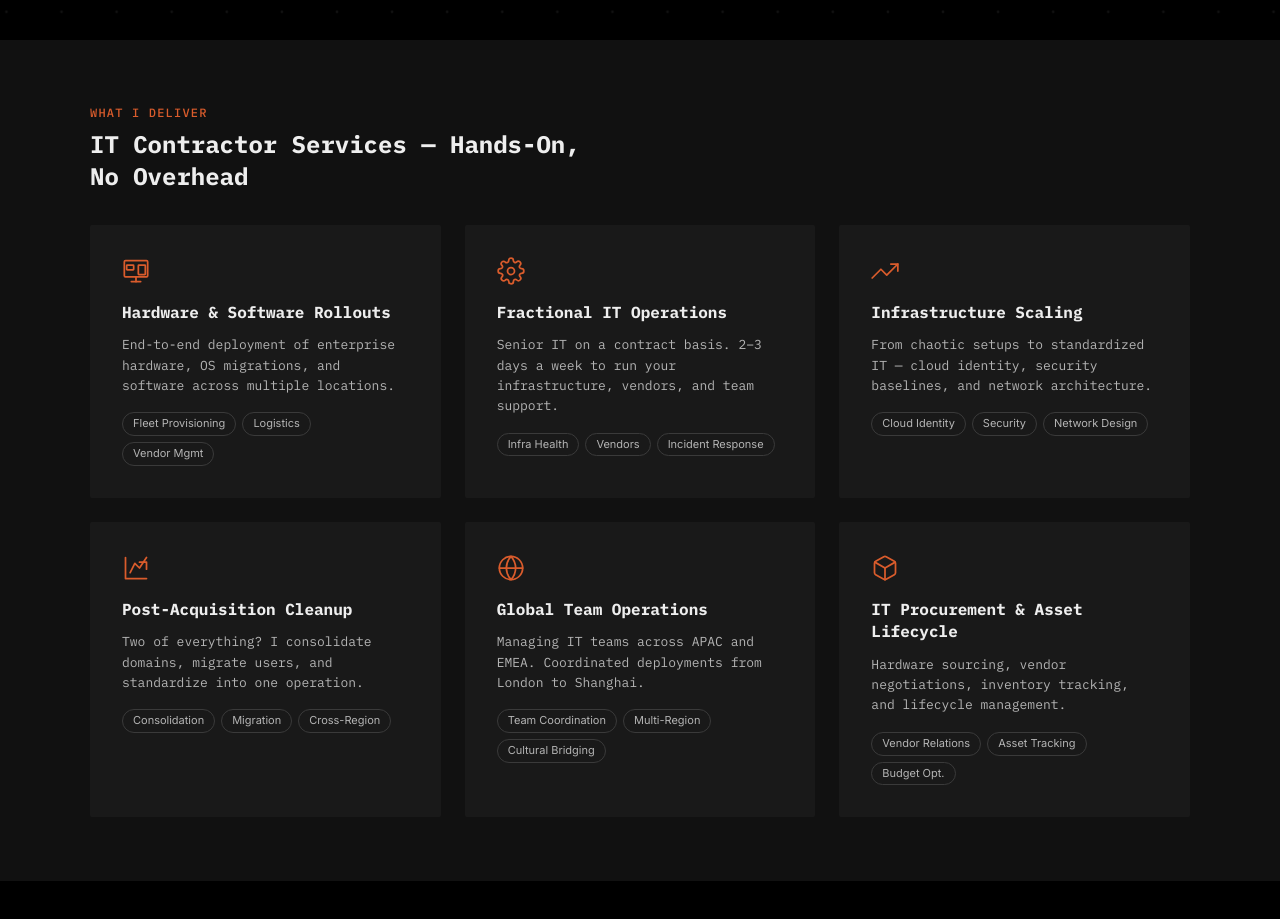
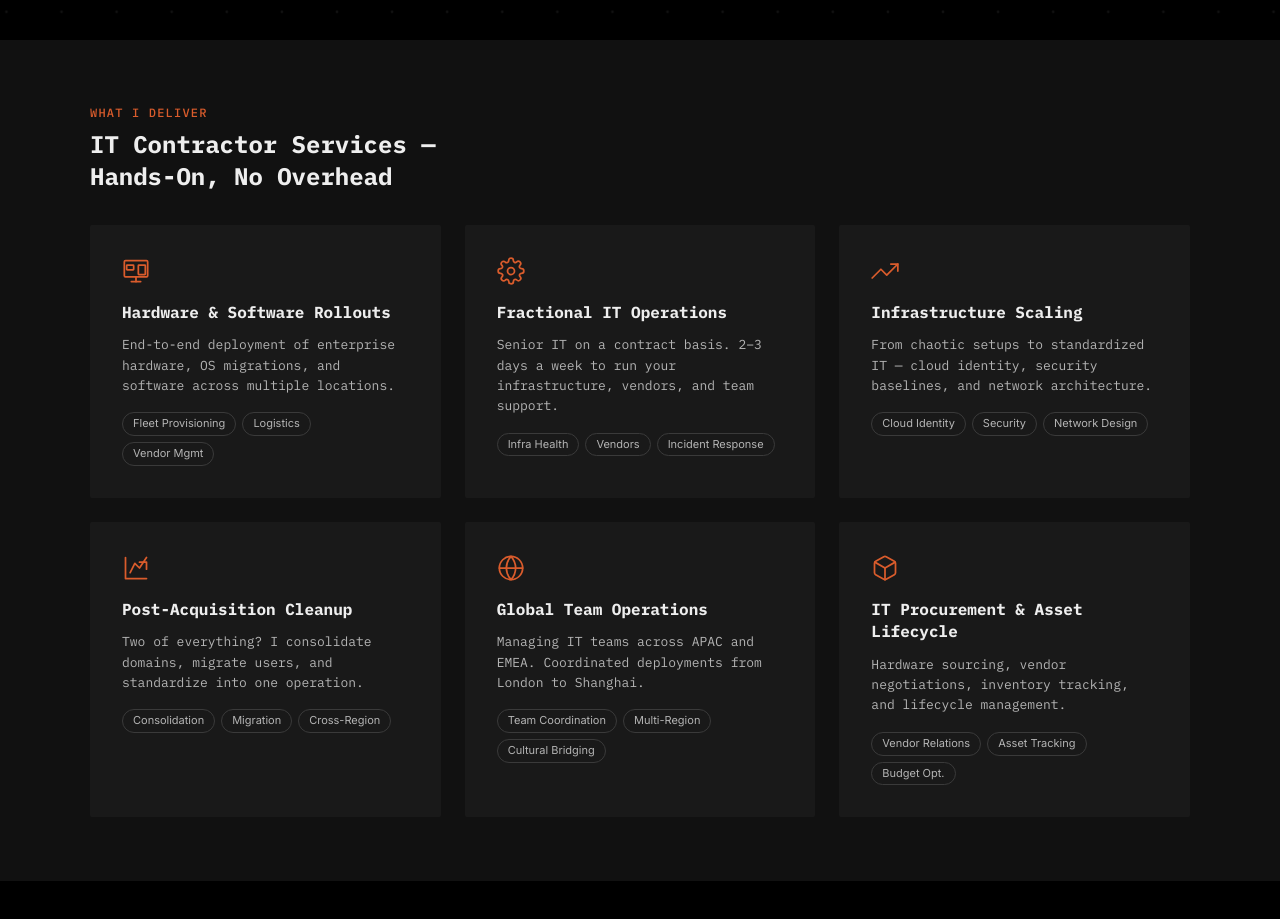
Before and after one commit to alexabian/viewstateconsulting, a plain HTML site: page index.html in a window 1280 px wide. Shown: the part 840-1759 px from the top of the page. Drawn offline with Linux system fonts and the light colour scheme.

Commit message:
Balance services heading line break

```diff
--- a/index.html
+++ b/index.html
@@ -561,7 +561,7 @@
         <section id="work" class="alt-bg">
             <div class="section-inner">
                 <div class="section-tag">What I Deliver</div>
-                <h2 class="section-title">IT Contractor Services — Hands-On, <span style="white-space: nowrap;">No Overhead</span></h2>
+                <h2 class="section-title">IT Contractor Services —<br><span style="white-space: nowrap;">Hands-On, No Overhead</span></h2>
                 <div class="services-grid">
                     <div class="service-card">
                         <svg class="service-icon" viewBox="0 0 24 24" fill="none" stroke="#DA5C2C" stroke-width="1.5" stroke-linecap="round" stroke-linejoin="round"><rect x="2" y="3" width="20" height="14" rx="1"/><line x1="8" y1="21" x2="16" y2="21"/><line x1="12" y1="17" x2="12" y2="21"/><rect x="4" y="7" width="6" height="4" rx="0.5"/><rect x="14" y="7" width="6" height="8" rx="0.5"/></svg>
```
